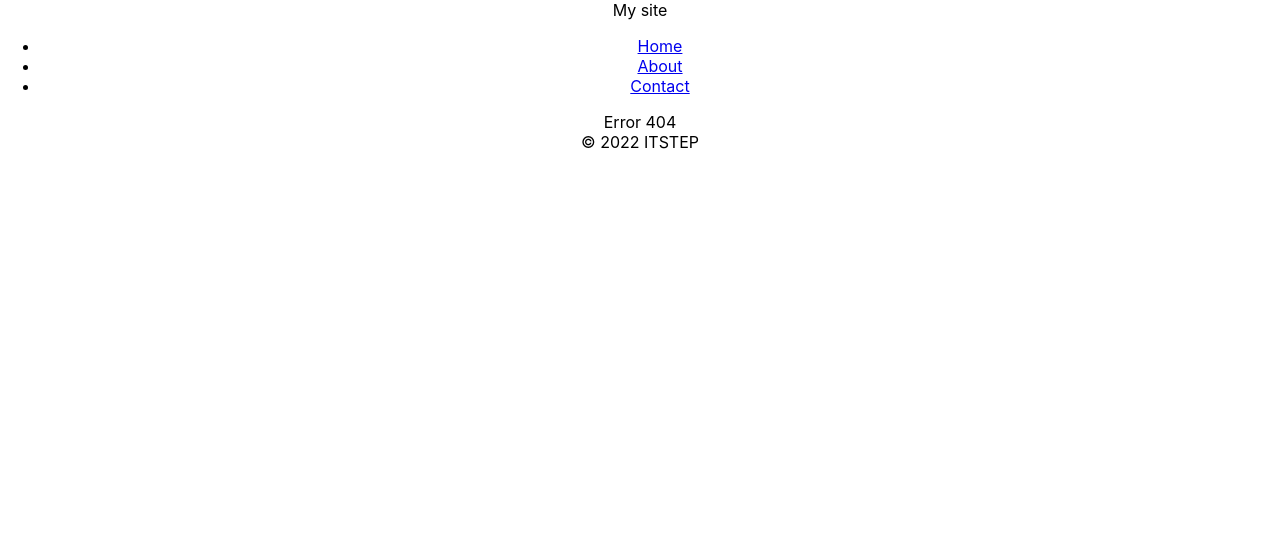
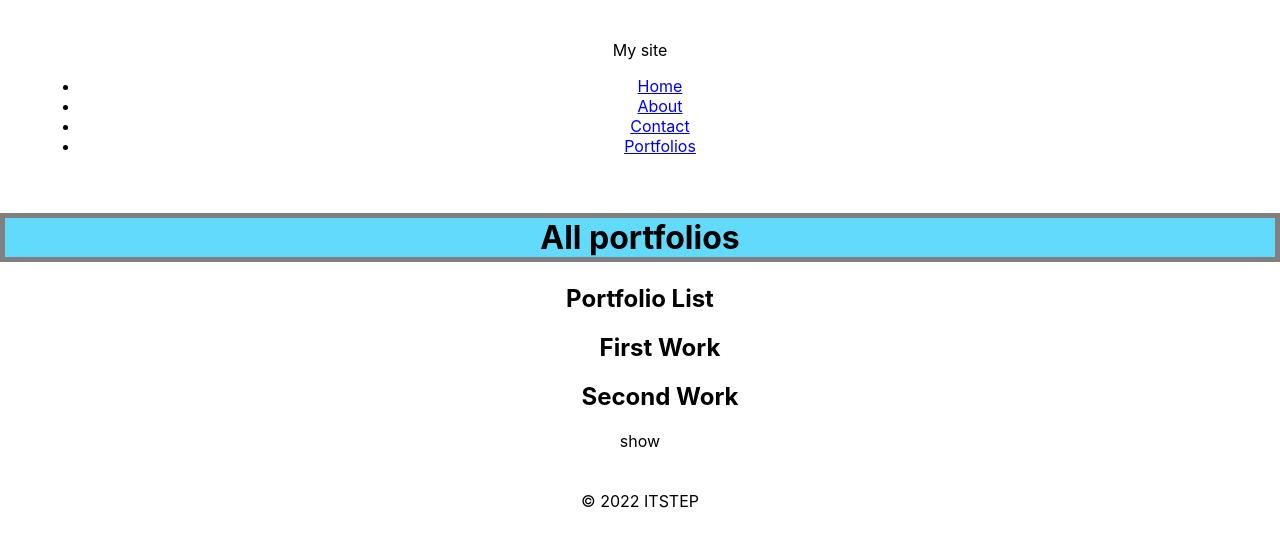
Before and after one commit to IsypMykhailo/NodeJS, a React (Create React App) app in the folder 07_jsFrameworks/my-react/: page /portfolios in a window 1280 px wide. Before the commit this address had no page. Shown: the top 546 px of the page. Built offline with nearby package versions, Linux system fonts and the light colour scheme.

Commit message:
reactPortfolio

```diff
--- a/07_jsFrameworks/my-react/src/App.js
+++ b/07_jsFrameworks/my-react/src/App.js
@@ -1,5 +1,5 @@
 //import logo from './logo.svg';
-import './App.css';
+import './assets/css/App.css';
 // eslint-disable-next-line
 import { Routes, Route, Link } from "react-router-dom";
 import { BrowserRouter } from "react-router-dom";
@@ -14,6 +14,7 @@ import PageAbout from "./pages/About";
 import PageContact from "./pages/Contact";
 import PageError404 from "./pages/Error404";
 import React from "react";
+import PagePortfolios from "./pages/Portfolios";
 
 function App() {
   return (
@@ -24,6 +25,7 @@ function App() {
                     <Route path="/" element={<PageHome />} />
                     <Route path="about" element={<PageAbout />} />
                     <Route path="contact" element={<PageContact />} />
+                    <Route path="portfolios" element={<PagePortfolios />} />
                     <Route path="*" element={<PageError404 />} />
                 </Routes>
             <Footer></Footer>
--- a/07_jsFrameworks/my-react/src/App.css
+++ b/07_jsFrameworks/my-react/src/assets/css/App.css
@@ -1,3 +1,6 @@
+footer{padding:20px;margin:20px;}
+header{padding:20px;margin:20px;}
+
 .App {
   text-align: center;
 }
--- /dev/null
+++ b/07_jsFrameworks/my-react/src/assets/css/pages/about.css
@@ -0,0 +1,4 @@
+h1{
+    border: 5px solid gray;
+    background-color: #61dafb;
+}
--- /dev/null
+++ b/07_jsFrameworks/my-react/src/assets/css/pages/contact.css
@@ -0,0 +1,4 @@
+h1{
+    border: 5px solid gray;
+    background-color: #61dafb;
+}
--- /dev/null
+++ b/07_jsFrameworks/my-react/src/components/portfolio/list/PortfolioList.js
@@ -0,0 +1,52 @@
+import React from "react";
+import PortfolioListItem from "./PortfolioListItem";
+import PortfolioListCreateItem from "./PortfolioListCreateItem";
+
+export default class PortfolioList extends React.Component {
+
+    constructor(props){
+        super(props);
+        this.state = {
+            portfolios: [
+                {id:"1", name:"First Work"},
+                {id:"2", name:"Second Work"}
+            ],
+            isLoad: true,
+            error: null
+        }
+    }
+
+    render(){
+        if(this.state.error) return this.renderError()
+        if(!this.state.isLoad) return this.renderLoading()
+        return(
+            <div>
+                <h2>Portfolio List</h2>
+                <ul>
+                    {this.state.portfolios.map(p=>{
+                        return(<PortfolioListItem portfolio={p} key={'portfolioListItem_'+p.id}/>)
+                    })}
+                </ul>
+                <PortfolioListCreateItem></PortfolioListCreateItem>
+            </div>
+        )
+    }
+
+    /**
+     * Если загрузка данных еще не выполнена
+     */
+    renderLoading(){
+        return (
+            <div> loading </div>
+        )
+    }
+
+    /**
+     * Если в процессе произошла ошибка
+     */
+    renderError(){
+        return (
+            <div> Error {this.state.error} </div>
+        )
+    }
+}
--- /dev/null
+++ b/07_jsFrameworks/my-react/src/components/portfolio/list/PortfolioListCreateItem.js
@@ -0,0 +1,45 @@
+import React from "react";
+
+export default class PortfolioListCreateItem extends React.Component {
+
+    constructor(props){
+        super(props);
+        this.state={
+            isVisible: false,
+            portfolio: {}
+        }
+        this.changeVisible = this.changeVisible.bind(this);
+        this.onSave = this.onSave.bind(this);
+        this.onInputChange = this.onInputChange.bind(this);
+    }
+
+    changeVisible(){
+        const state = this.state;
+        state.isVisible = !state.isVisible;
+        this.setState(state);
+    }
+
+    onSave(){
+
+    }
+
+    onInputChange(ev){
+        const state = this.state;
+        const name = ev.target.name;
+        state.portfolio[name] = ev.target.value;
+        this.setState(state);
+    }
+
+    render(){
+        if(!this.state.isVisible) return (
+            <div onClick={this.changeVisible}> show </div>
+        )
+        return(
+            <div>
+                <input type="text" name="name" onChange={this.onInputChange}/>
+                <input type="button" value="save" onClick={this.onSave}/>
+                <div onClick={this.changeVisible}> hide </div>
+            </div>
+        )
+    }
+}
--- /dev/null
+++ b/07_jsFrameworks/my-react/src/components/portfolio/list/PortfolioListItem.js
@@ -0,0 +1,11 @@
+import React from "react";
+
+export default class PortfolioListItem extends React.Component {
+    render(){
+        return(
+            <div>
+                <h2>{this.props.portfolio.name}</h2>
+            </div>
+        )
+    }
+}
--- a/07_jsFrameworks/my-react/src/layouts/MenuMain.js
+++ b/07_jsFrameworks/my-react/src/layouts/MenuMain.js
@@ -9,6 +9,7 @@ export default class MenuMain extends React.Component {
                     <li><Link to="/">Home</Link></li>
                     <li><Link to="/about">About</Link></li>
                     <li><Link to="/contact">Contact</Link></li>
+                    <li><Link to="/portfolios">Portfolios</Link></li>
                 </ul>
             </nav>
         )
--- a/07_jsFrameworks/my-react/src/pages/About.js
+++ b/07_jsFrameworks/my-react/src/pages/About.js
@@ -1,9 +1,10 @@
 import React from "react";
+import '../assets/css/pages/about.css'
 
 export default class PageAbout extends React.Component {
     render(){
         return(
-            <div> About </div>
+            <div> <h1>About</h1> </div>
         )
     }
 }
--- a/07_jsFrameworks/my-react/src/pages/Contact.js
+++ b/07_jsFrameworks/my-react/src/pages/Contact.js
@@ -1,9 +1,10 @@
 import React from "react";
+import '../assets/css/pages/contact.css'
 
 export default class PageContact extends React.Component {
     render(){
         return(
-            <div> Contact </div>
+            <div> <h1>Contact</h1> </div>
         )
     }
 }
--- /dev/null
+++ b/07_jsFrameworks/my-react/src/pages/Portfolios.js
@@ -0,0 +1,14 @@
+import React from "react";
+import '../assets/css/pages/about.css'
+import PortfolioList from "../components/portfolio/list/PortfolioList";
+
+export default class PagePortfolios extends React.Component {
+    render(){
+        return(
+            <div>
+                <h1>All portfolios</h1>
+                <PortfolioList></PortfolioList>
+            </div>
+        )
+    }
+}
```
Also changed, not shown: 07_jsFrameworks/my-react/src/assets/img/logo.svg (renamed from 07_jsFrameworks/my-react/src/logo.svg).
